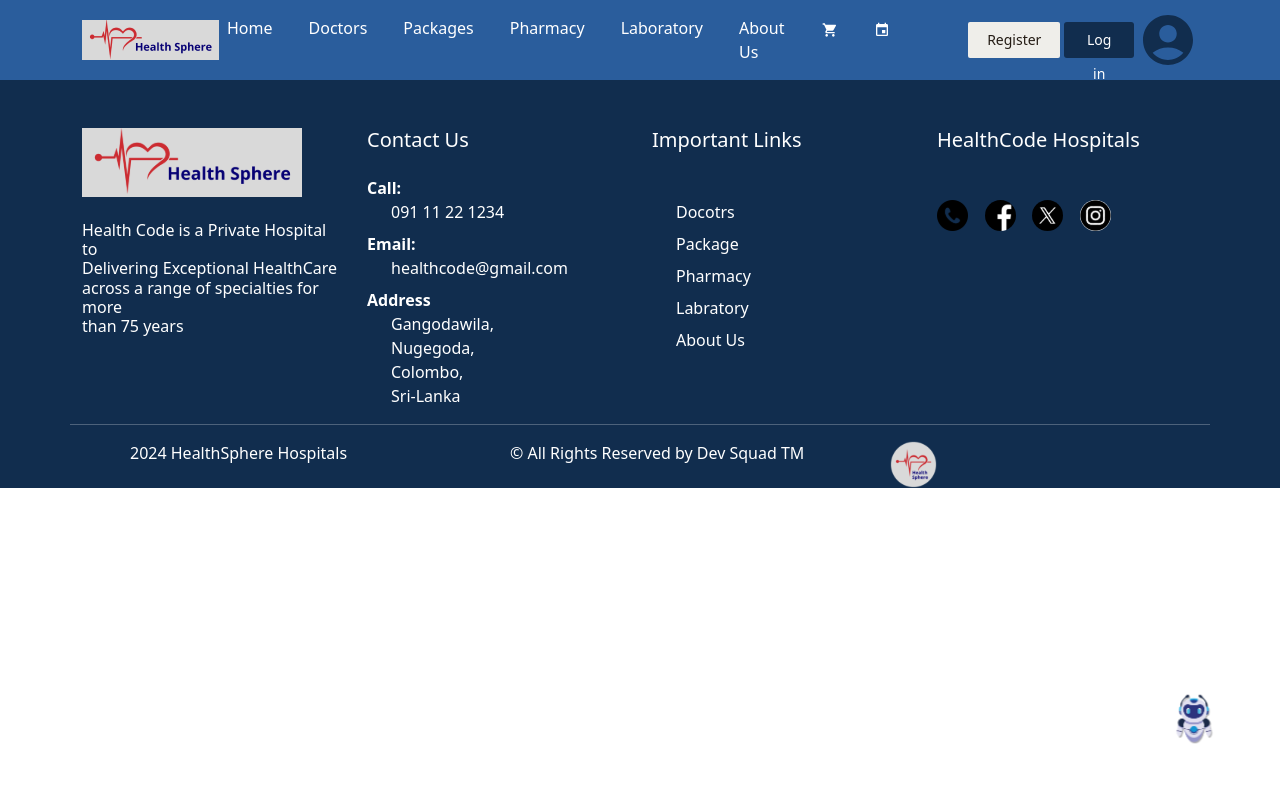
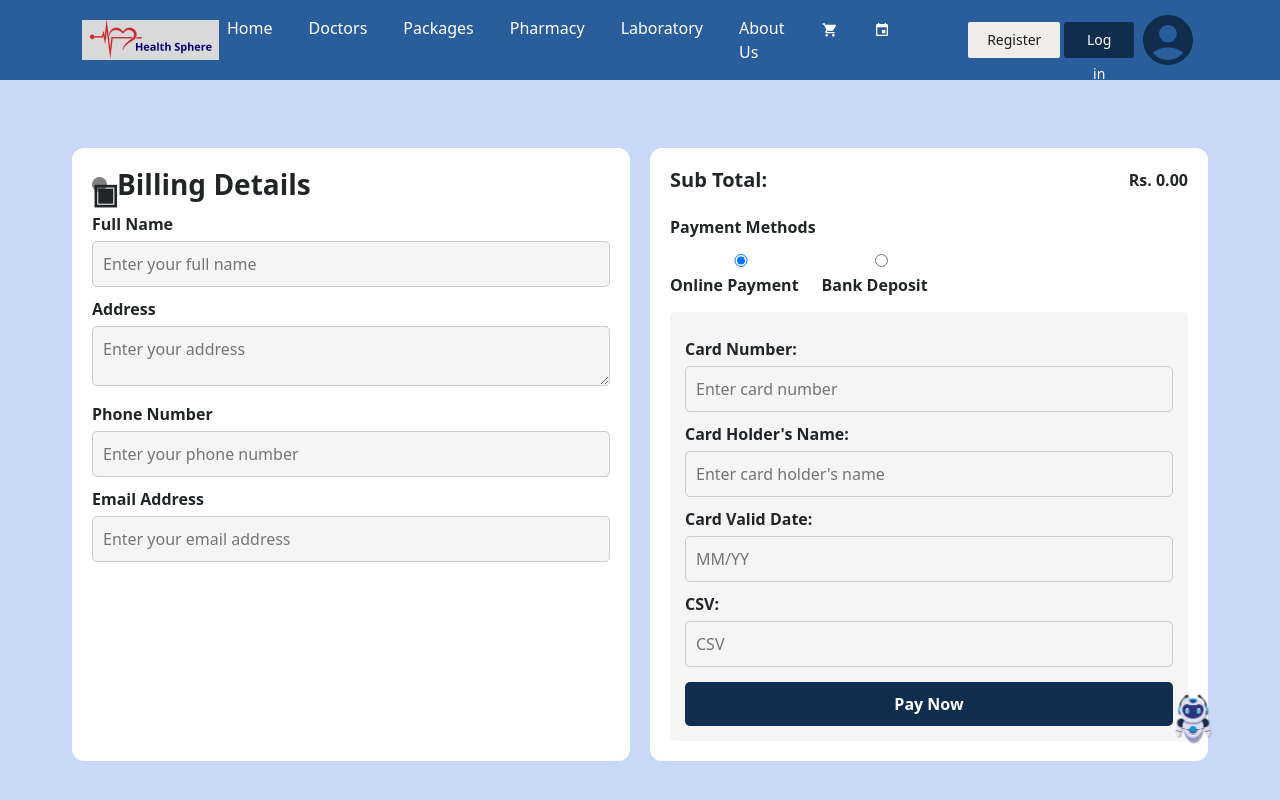
Before and after one commit to thathsarabandara/HealthSphereProject-, a React (Create React App) app in the folder client/: page /checkouts/1 in a window 1280 px wide. Shown: the top 800 px of the page. Built offline with nearby package versions, Linux system fonts and the light colour scheme; no server answers.

Commit message:
Healthsphere Fullstack Day 25

```diff
--- a/client/src/App.js
+++ b/client/src/App.js
@@ -53,6 +53,7 @@ import DoctorPatientProfile from './pages/doctor/DoctorPatientProfile';
 import PrescriptionView from './pages/doctor/PrescriptionView';
 import PatientPrescriptionView from './pages/User/PatientPrescriptionView';
 import SuccessPopup from './components/common/success popup/SuccessPopup';
+import Checkout from './pages/User/Checkout';
 
 
 const getNavbarAndFooter = (path) => {
@@ -106,6 +107,7 @@ function App() {
         <Route path="/cart" element={<Cart/>} />
         <Route path="/bookings" element={<Bookings/>} />
         <Route path="/checkout/:id" element={<Payment/>} />
+        <Route path="/checkouts/:id" element={<Checkout/>} />
         <Route path="/refund" element={<Refund/>} />
 
         <Route path="/error/accessdenied" element={<DataAccesDenied/>} />
--- a/client/src/pages/User/Bookings.js
+++ b/client/src/pages/User/Bookings.js
@@ -30,10 +30,10 @@ const Bookings = () => {
     fetchBookingData();
   }, []);
 
-  const handleCheckout = async (reservationId,amount) => {
-    const response = await axios.get(`http://localhost:5000/bookings/${reservationId}/payment/${amount}`, { withCredentials: true });
-    setPaymentid(response.data.paymentId);
-    navigate(`/checkout/${paymentid}`);
+  const handleCheckout = async (reservationId) => {
+    const response = await axios.get(`http://localhost:5000/bookings/${reservationId}/payment`, { withCredentials: true });
+    console.log(response.data.paymentId)
+    navigate(`/checkouts/${response.data.paymentId}`);
   };
 
   const handleCancel = async (reservationId) => {
--- /dev/null
+++ b/client/src/pages/User/Checkout.js
@@ -0,0 +1,269 @@
+import React, { useState, useEffect } from 'react';
+import axios from 'axios';
+import '../../styles/user/Payment.css';
+import Loader from '../../components/common/Loader';
+import { useNavigate, useParams } from 'react-router-dom';
+
+function Checkout() {
+  const { id }= useParams();
+  const [paymentMethod, setPaymentMethod] = useState('Online Payment');
+  const [isLoading, setIsLoading] = useState(true);
+  const [checkoutAmount, setCheckoutAmount] = useState(null);
+  const navigate = useNavigate();
+
+  const [billingDetails, setBillingDetails] = useState({
+    fullName: '',
+    address: '',
+    phoneNumber: '',
+    email: '',
+  });
+  const [paymentDetails, setPaymentDetails] = useState({
+    cardNumber: '',
+    cardHolder: '',
+    expiryDate: '',
+    csv: '',
+    paymentProof: null,
+  });
+
+  // Fetch checkout amount on component mount
+  useEffect(() => {
+    async function fetchCheckoutAmount() {
+      try {
+        const response = await axios.get(`http://localhost:5000/checkout/${id}`, {withCredentials: true}); // Replace with your API endpoint
+        console.log(response.data);
+        setCheckoutAmount(response.data.amount);
+      } catch (error) {
+        console.error('Error fetching checkout amount:', error);
+      } finally {
+        setIsLoading(false);
+      }
+    }
+
+    fetchCheckoutAmount();
+  }, []);
+
+  const handleBillingChange = (e) => {
+    setBillingDetails({
+      ...billingDetails,
+      [e.target.name]: e.target.value,
+    });
+  };
+
+  const handlePaymentChange = (e) => {
+    if (e.target.name === 'paymentProof') {
+      setPaymentDetails({
+        ...paymentDetails,
+        paymentProof: e.target.files[0],
+      });
+    } else {
+      setPaymentDetails({
+        ...paymentDetails,
+        [e.target.name]: e.target.value,
+      });
+    }
+  };
+
+  const handlePaymentMethodChange = (event) => {
+    setPaymentMethod(event.target.value);
+  };
+
+  const handleSubmit = async (e) => {
+    e.preventDefault();
+    setIsLoading(true);
+
+    try {
+      const formData = new FormData();
+        formData.append('fullName', billingDetails.fullName);
+        formData.append('address', billingDetails.address);
+        formData.append('phoneNumber', billingDetails.phoneNumber);
+        formData.append('email', billingDetails.email);
+        formData.append('paymentMethod', paymentMethod);
+
+        if (paymentMethod === 'Online Payment') {
+            formData.append('cardNumber', paymentDetails.cardNumber);
+            formData.append('cardHolder', paymentDetails.cardHolder);
+            formData.append('expiryDate', paymentDetails.expiryDate);
+            formData.append('csv', paymentDetails.csv);
+        } else {
+            formData.append('paymentProof', paymentDetails.paymentProof);
+        }
+
+        const response = await axios.post(`http://localhost:5000/checkouts/pay/${id}`, formData, {
+          headers: { 'Content-Type': 'multipart/form-data' },
+          withCredentials: true,
+        });
+
+      alert('Payment Successful!');
+      navigate('/')
+    } catch (error) {
+      console.error('Error submitting payment:', error);
+      alert('Payment failed. Please try again.');
+    } finally {
+      setIsLoading(false);
+    }
+  };
+
+
+  if (isLoading) {
+    return (
+      <div
+        style={{
+          position: 'fixed',
+          top: 0,
+          left: 0,
+          width: '100vw',
+          height: '100vh',
+          display: 'flex',
+          alignItems: 'center',
+          justifyContent: 'center',
+          backgroundColor: '#f0f4f8',
+          zIndex: 9999,
+        }}
+      >
+        <Loader />
+      </div>
+    );
+  }
+
+  return (
+    <div className="billing-container">
+      <div className="billing-details ms-5 mt-5 mb-5">
+        <h3>
+          <span className="icon">▣</span> Billing Details
+        </h3>
+        <form>
+          <label>Full Name</label>
+          <input
+            type="text"
+            name="fullName"
+            value={billingDetails.fullName}
+            onChange={handleBillingChange}
+            placeholder="Enter your full name"
+          />
+
+          <label>Address</label>
+          <textarea
+            name="address"
+            value={billingDetails.address}
+            onChange={handleBillingChange}
+            placeholder="Enter your address"
+          ></textarea>
+
+          <label>Phone Number</label>
+          <input
+            type="tel"
+            name="phoneNumber"
+            value={billingDetails.phoneNumber}
+            onChange={handleBillingChange}
+            placeholder="Enter your phone number"
+          />
+
+          <label>Email Address</label>
+          <input
+            type="email"
+            name="email"
+            value={billingDetails.email}
+            onChange={handleBillingChange}
+            placeholder="Enter your email address"
+          />
+        </form>
+      </div>
+
+      <div className="payment-details me-5 mt-5 mb-5">
+        <div className="subtotal">
+          <h5>
+            <b>Sub Total:</b>
+          </h5>
+          <strong>Rs. {checkoutAmount ? checkoutAmount : '0.00'}</strong>
+        </div>
+
+        <div className="payment-methods">
+          <label>Payment Methods</label>
+          <div>
+            <label>
+              <input
+                type="radio"
+                value="Online Payment"
+                checked={paymentMethod === 'Online Payment'}
+                onChange={handlePaymentMethodChange}
+              />
+              Online Payment
+            </label>
+            <label>
+              <input
+                type="radio"
+                value="Bank Deposit"
+                checked={paymentMethod === 'Bank Deposit'}
+                onChange={handlePaymentMethodChange}
+              />
+              Bank Deposit
+            </label>
+          </div>
+        </div>
+
+        {paymentMethod === 'Online Payment' ? (
+          <div className="card-details">
+            <form onSubmit={handleSubmit}>
+              <label>Card Number:</label>
+              <input
+                type="text"
+                name="cardNumber"
+                value={paymentDetails.cardNumber}
+                onChange={handlePaymentChange}
+                placeholder="Enter card number"
+              />
+
+              <label>Card Holder's Name:</label>
+              <input
+                type="text"
+                name="cardHolder"
+                value={paymentDetails.cardHolder}
+                onChange={handlePaymentChange}
+                placeholder="Enter card holder's name"
+              />
+
+              <label>Card Valid Date:</label>
+              <input
+                type="text"
+                name="expiryDate"
+                value={paymentDetails.expiryDate}
+                onChange={handlePaymentChange}
+                placeholder="MM/YY"
+              />
+
+              <label>CSV:</label>
+              <input
+                type="text"
+                name="csv"
+                value={paymentDetails.csv}
+                onChange={handlePaymentChange}
+                placeholder="CSV"
+              />
+
+              <button type="submit" className="pay-btn">
+                Pay Now
+              </button>
+            </form>
+          </div>
+        ) : (
+          <div className="file-upload">
+            <form onSubmit={handleSubmit}>
+              <label>Upload Payment Proof:</label>
+              <input
+                type="file"
+                name="paymentProof"
+                onChange={handlePaymentChange}
+              />
+
+              <button className="btn1 btn-outline mt-3" type="submit">
+                Submit
+              </button>
+            </form>
+          </div>
+        )}
+      </div>
+    </div>
+  );
+}
+
+export default Checkout;
--- a/client/src/pages/User/Payment.js
+++ b/client/src/pages/User/Payment.js
@@ -2,13 +2,14 @@ import React, { useState, useEffect } from 'react';
 import axios from 'axios';
 import '../../styles/user/Payment.css';
 import Loader from '../../components/common/Loader';
-import { useParams } from 'react-router-dom';
+import { useNavigate, useParams } from 'react-router-dom';
 
 function Payment() {
   const { id }= useParams();
   const [paymentMethod, setPaymentMethod] = useState('Online Payment');
   const [isLoading, setIsLoading] = useState(true);
   const [checkoutAmount, setCheckoutAmount] = useState(null);
+  const navigate = useNavigate();
 
   const [billingDetails, setBillingDetails] = useState({
     fullName: '',
@@ -93,7 +94,7 @@ function Payment() {
         });
 
       alert('Payment Successful!');
-      console.log(response.data);
+      navigate('/')
     } catch (error) {
       console.error('Error submitting payment:', error);
       alert('Payment failed. Please try again.');
```
Also changed, not shown: 2 other files (tests, documents, lock files or other folders).
